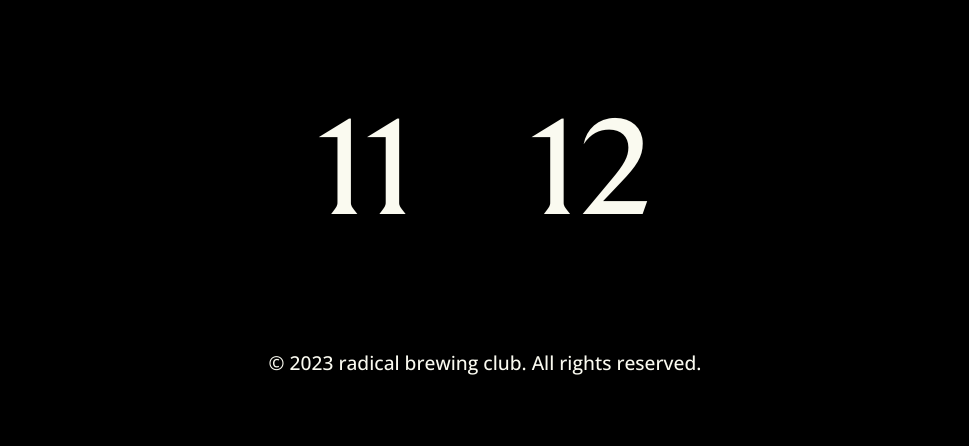
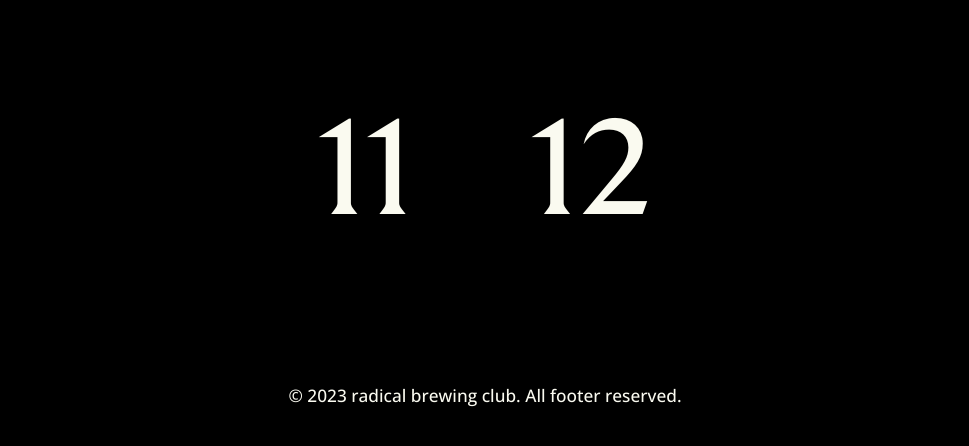
Before and after one commit to onpagethree/rbccollection, a plain HTML site: page index.html in a window 1280 px wide. Shown: the part 742-1188 px from the top of the page, without its empty margins (155-1124 px from the left). Before the commit the page ends 1162 px from the top, so only its background shows below. Drawn offline with Linux system fonts and the light colour scheme; a web font is replaced by a local one.

Commit message:
footer size modi

```diff
--- a/index.html
+++ b/index.html
@@ -32,7 +32,7 @@
     </section>
 
 
-    <p class="rights">© 2023 radical brewing club. All rights reserved.</p>
+    <p class="footer">© 2023 radical brewing club. All footer reserved.</p>
 
 </body>
 
--- a/style/00_rbc-default.scss
+++ b/style/00_rbc-default.scss
@@ -102,7 +102,7 @@ header {
 }
 
 //Footer
-.rights {
+.footer {
     font-size: 0.9em;
     margin: 4rem auto;
 }
--- a/style/02_index.scss
+++ b/style/02_index.scss
@@ -113,6 +113,11 @@ section {
     }
 }
 
+//Footer
+.footer {
+    font-size: 0.9em;
+    margin: 4rem auto;
+}
 
 //세로형 스크린 반응형
 
```
Also changed, not shown: 2023_07.html (+1 -1 lines), 2023_08.html (+1 -1 lines), style/00_rbc-default.css, style/02_index.css.
